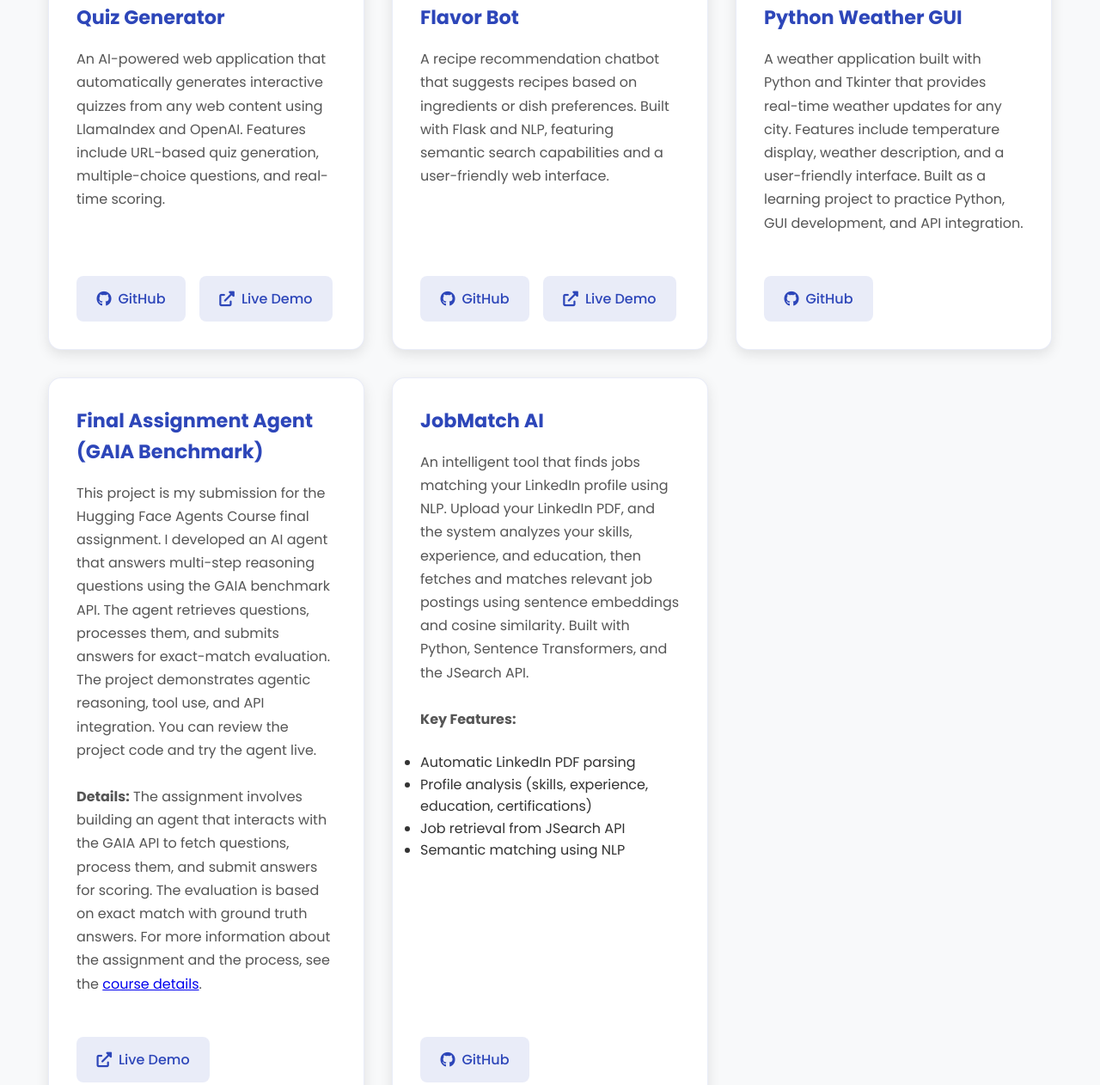
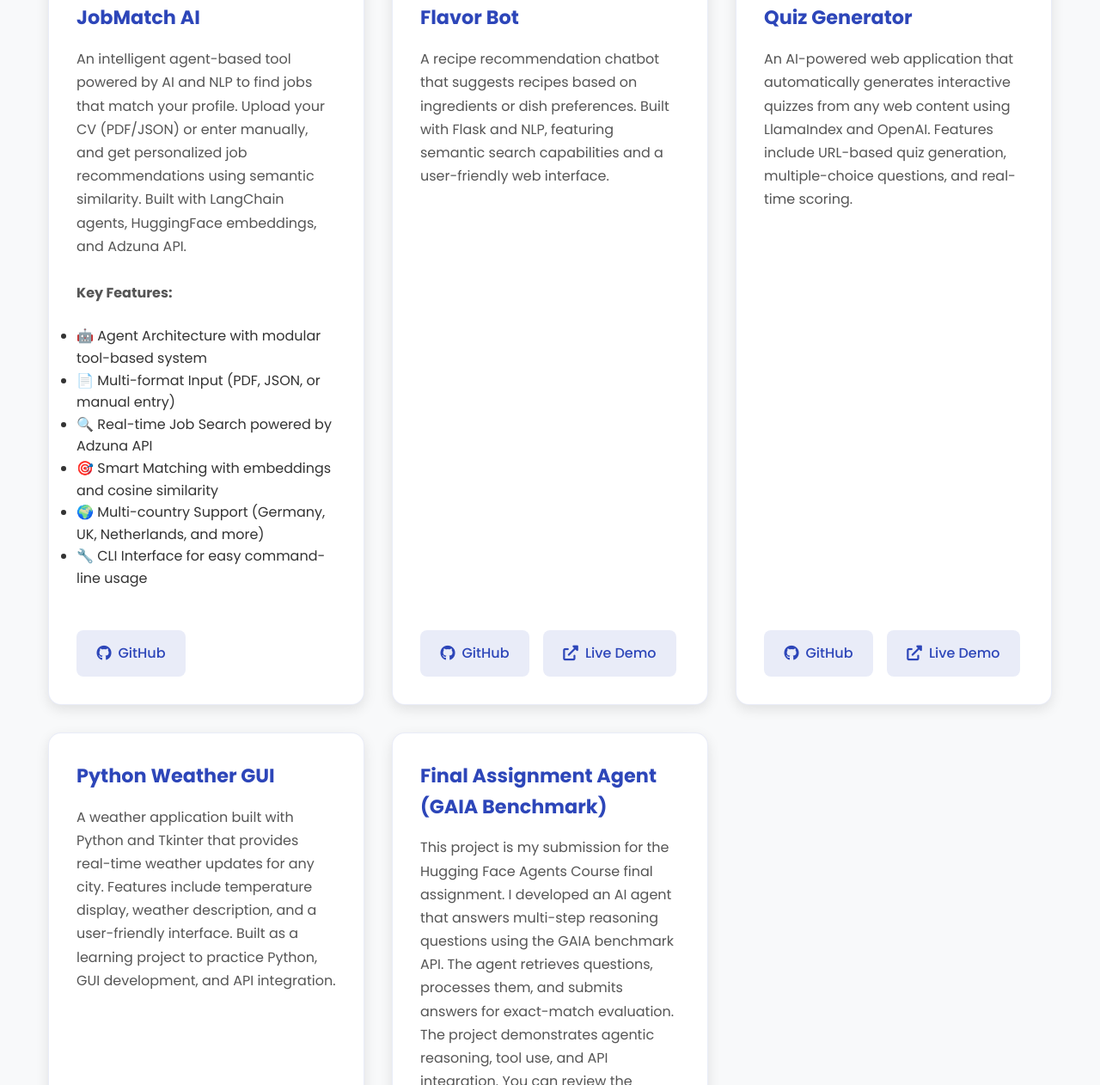
Before and after one commit to ckakgun/ckakgun.github.io, a plain HTML site: page index.html in a window 1280 px wide. Shown: the part 1894-3156 px from the top of the page at 86% size. Drawn offline with Linux system fonts and the light colour scheme.

Commit message:
Update JobMatch AI project description and reorder projects

```diff
--- a/index.html
+++ b/index.html
@@ -71,12 +71,21 @@
             <div class="project-grid">
                 <div class="project-card">
                     <div class="project-content">
-                        <h3>Quiz Generator</h3>
-                        <p>An AI-powered web application that automatically generates interactive quizzes from any web content using LlamaIndex and OpenAI. Features include URL-based quiz generation, multiple-choice questions, and real-time scoring.</p>
+                        <h3>JobMatch AI</h3>
+                        <p>An intelligent agent-based tool powered by AI and NLP to find jobs that match your profile. Upload your CV (PDF/JSON) or enter manually, and get personalized job recommendations using semantic similarity. Built with LangChain agents, HuggingFace embeddings, and Adzuna API.<br><br>
+                        <strong>Key Features:</strong>
+                        <ul>
+                            <li>🤖 Agent Architecture with modular tool-based system</li>
+                            <li>📄 Multi-format Input (PDF, JSON, or manual entry)</li>
+                            <li>🔍 Real-time Job Search powered by Adzuna API</li>
+                            <li>🎯 Smart Matching with embeddings and cosine similarity</li>
+                            <li>🌍 Multi-country Support (Germany, UK, Netherlands, and more)</li>
+                            <li>🔧 CLI Interface for easy command-line usage</li>
+                        </ul>
+                        </p>
                     </div>
                     <div class="project-links">
-                        <a href="https://github.com/ckakgun/quiz_generator" target="_blank"><i class="fab fa-github"></i> GitHub</a>
-                        <a href="https://huggingface.co/spaces/24-cka-ML/quiz-generator" target="_blank"><i class="fas fa-external-link-alt"></i> Live Demo</a>
+                        <a href="https://github.com/ckakgun/jobmatch-ai" target="_blank"><i class="fab fa-github"></i> GitHub</a>
                     </div>
                 </div>
                 <div class="project-card">
@@ -87,6 +96,16 @@
                     <div class="project-links">
                         <a href="https://github.com/ckakgun/flavor-bot" target="_blank"><i class="fab fa-github"></i> GitHub</a>
                         <a href="https://flavorbot.akgns.com/" target="_blank"><i class="fas fa-external-link-alt"></i> Live Demo</a>
+                    </div>
+                </div>
+                <div class="project-card">
+                    <div class="project-content">
+                        <h3>Quiz Generator</h3>
+                        <p>An AI-powered web application that automatically generates interactive quizzes from any web content using LlamaIndex and OpenAI. Features include URL-based quiz generation, multiple-choice questions, and real-time scoring.</p>
+                    </div>
+                    <div class="project-links">
+                        <a href="https://github.com/ckakgun/quiz_generator" target="_blank"><i class="fab fa-github"></i> GitHub</a>
+                        <a href="https://huggingface.co/spaces/24-cka-ML/quiz-generator" target="_blank"><i class="fas fa-external-link-alt"></i> Live Demo</a>
                     </div>
                 </div>
                 <div class="project-card">
@@ -107,23 +126,6 @@
                     </div>
                     <div class="project-links">
                         <a href="https://huggingface.co/spaces/24-cka-ML/Final_Assignment_Template" target="_blank"><i class="fas fa-external-link-alt"></i> Live Demo</a>
-                    </div>
-                </div>
-                <div class="project-card">
-                    <div class="project-content">
-                        <h3>JobMatch AI</h3>
-                        <p>An intelligent tool that finds jobs matching your LinkedIn profile using NLP. Upload your LinkedIn PDF, and the system analyzes your skills, experience, and education, then fetches and matches relevant job postings using sentence embeddings and cosine similarity. Built with Python, Sentence Transformers, and the JSearch API.<br><br>
-                        <strong>Key Features:</strong>
-                        <ul>
-                            <li>Automatic LinkedIn PDF parsing</li>
-                            <li>Profile analysis (skills, experience, education, certifications)</li>
-                            <li>Job retrieval from JSearch API</li>
-                            <li>Semantic matching using NLP</li>
-                        </ul>
-                        </p>
-                    </div>
-                    <div class="project-links">
-                        <a href="https://github.com/ckakgun/jobmatch-ai" target="_blank"><i class="fab fa-github"></i> GitHub</a>
                     </div>
                 </div>
             </div>
```
